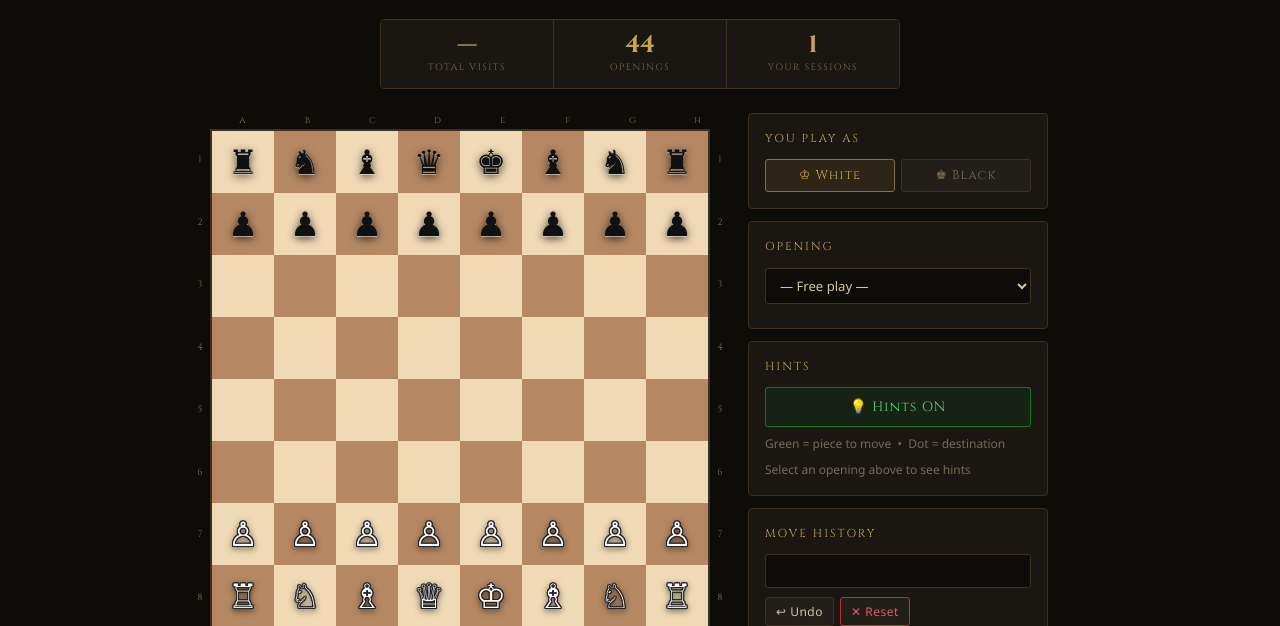
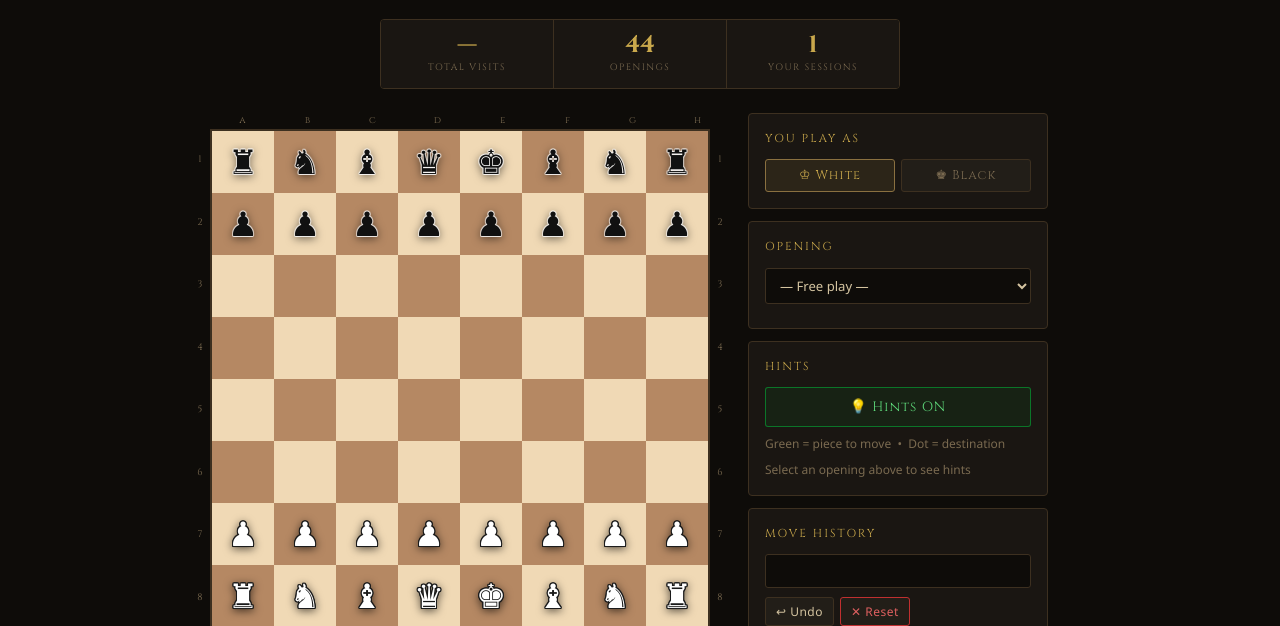
Before and after one commit to rafoshik/chess, a plain HTML site: page index.html in a window 1280 px wide. Shown: the part 178-804 px from the top of the page. Drawn offline with Linux system fonts and the light colour scheme; no server answers.

Commit message:
Update index.html

```diff
--- a/index.html
+++ b/index.html
@@ -271,15 +271,24 @@
 
     /* ── PIECE COLOURS ── */
     .piece { position: relative; z-index: 3; line-height: 1; display: flex; align-items: center; justify-content: center; pointer-events: none; }
+    /* Both sides now use filled glyphs — same shape, different colour */
     .white-piece {
       color: #ffffff;
-      filter: drop-shadow(0 1px 0 #222) drop-shadow(0 -1px 0 #222)
-              drop-shadow(1px 0 0 #222) drop-shadow(-1px 0 0 #222)
-              drop-shadow(0 2px 3px rgba(0,0,0,0.5));
+      /* Dark outline on all sides so white shows on light squares */
+      filter: drop-shadow(0  1px 0 #1a1a1a)
+              drop-shadow(0 -1px 0 #1a1a1a)
+              drop-shadow( 1px 0  0 #1a1a1a)
+              drop-shadow(-1px 0  0 #1a1a1a)
+              drop-shadow(0 2px 4px rgba(0,0,0,0.6));
     }
     .black-piece {
       color: #111111;
-      filter: drop-shadow(0 1px 0 rgba(255,255,255,0.5)) drop-shadow(0 2px 4px rgba(0,0,0,0.7));
+      /* Same 4-sided outline treatment as white, but with light colour */
+      filter: drop-shadow(0  1px 0 rgba(255,255,255,0.6))
+              drop-shadow(0 -1px 0 rgba(255,255,255,0.6))
+              drop-shadow( 1px 0  0 rgba(255,255,255,0.6))
+              drop-shadow(-1px 0  0 rgba(255,255,255,0.6))
+              drop-shadow(0 2px 4px rgba(0,0,0,0.5));
     }
 
     /* ── TIMER BAR ── */
@@ -961,14 +970,12 @@ let selectedOpening = null;
 let movesDone = 0;
 
 // ── Glyphs ──
-const WP_GLYPHS = { K:'♔', Q:'♕', R:'♖', B:'♗', N:'♘', P:'♙' };
-const BP_GLYPHS = { K:'♚', Q:'♛', R:'♜', B:'♝', N:'♞', P:'♟' };
+// Use filled glyphs for BOTH sides — same visual size, colour set by CSS
+const FILLED_GLYPHS = { K:'♚', Q:'♛', R:'♜', B:'♝', N:'♞', P:'♟' };
 
 function pieceSymbol(p) {
   if (!p) return '';
-  const w = p === p.toUpperCase();
-  const t = p.toUpperCase();
-  return w ? (WP_GLYPHS[t] || p) : (BP_GLYPHS[t] || p);
+  return FILLED_GLYPHS[p.toUpperCase()] || p;
 }
 
 // ── Helpers ──
```
